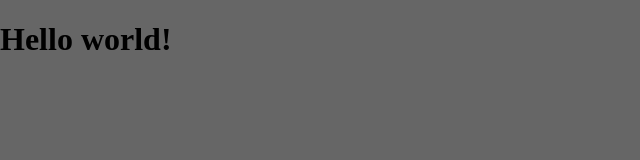
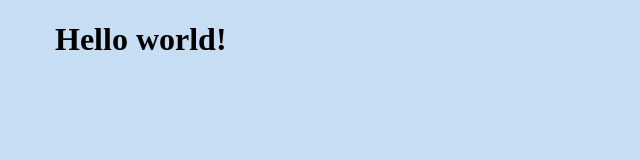
Before and after one commit to scamgi/zeppelin, a website: page app/index.html in a window 1280 px wide. Shown: the whole page, without its empty margins (0-640 px from the left). Drawn offline with Linux system fonts and the light colour scheme.

Commit message:
.container added

```diff
--- a/app/index.html
+++ b/app/index.html
@@ -7,6 +7,8 @@
   <link rel="stylesheet" href="./css/main.css">
 </head>
 <body>
-  <h1>Hello world!</h1>
+  <div class="container">
+    <h1>Hello world!</h1>
+  </div>
 </body>
 </html>
--- /dev/null
+++ b/app/scss/_container.scss
@@ -0,0 +1,22 @@
+.container {
+  padding: 0 15px;
+  margin: 0 auto;
+}
+
+@media (min-width: 768px) {
+  .container {
+    width: 750px;
+  }
+}
+
+@media (min-width: 992px) {
+  .container {
+    width: 970px;
+  }
+}
+
+@media (min-width: 1200px) {
+  .container {
+    width: 1170px;
+  }
+}
--- /dev/null
+++ b/app/scss/_variables.scss
@@ -0,0 +1,8 @@
+/*
+  _variables.scss
+*/
+$color-1: #030507;
+$color-2: #19496D;
+$color-3: #6AA1CC;
+$color-4: #9DBCDB;
+$color-5: #C6DDF4;
--- a/app/scss/main.scss
+++ b/app/scss/main.scss
@@ -1,5 +1,10 @@
+// import css libraries
 @import '../../node_modules/normalize.css/normalize';
 
+// import partials
+@import './variables';
+@import './container';
+
 html {
-  background-color: #666;
+  background-color: $color-5;
 }
```
Also changed, not shown: app/css/main.css.
